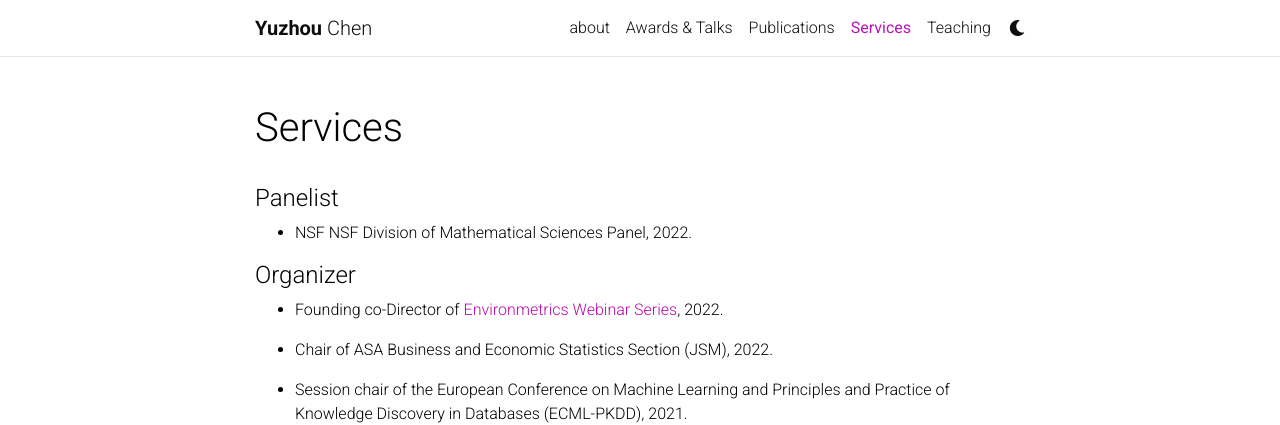
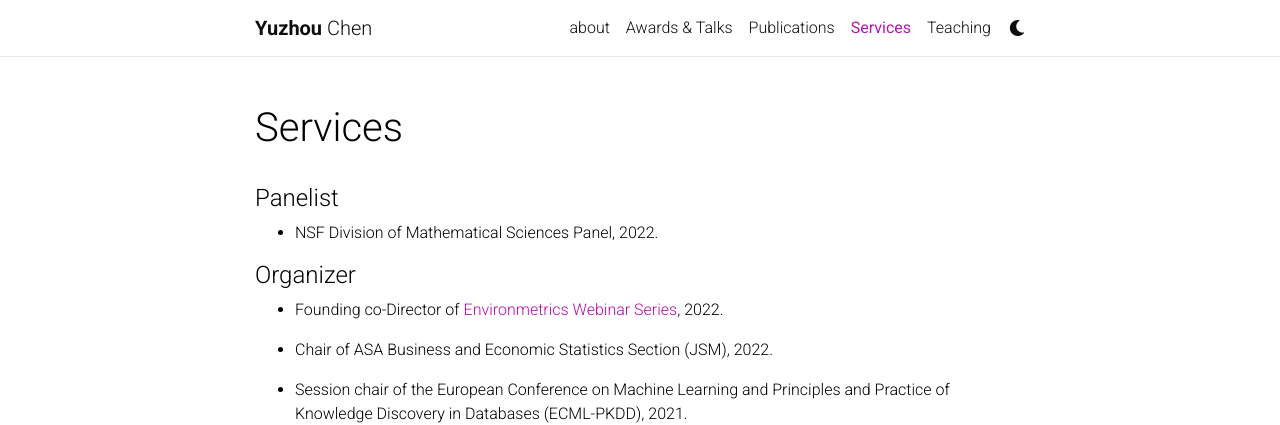
Before and after one commit to yuzhouguangc/yuguang_website, a Jekyll site: the page built from _pages/services.md, in a window 1280 px wide and 900 px high. Shown: the top 425 px of the window. Built offline with Jekyll 4.4.1, drawn with Linux system fonts in a browser that asks for light colours; comment, search, counter and statistics services are not loaded; a style sheet for code colours, icons or effects is not loaded.

Commit message:
Update services.md

```diff
--- a/_pages/services.md
+++ b/_pages/services.md
@@ -7,7 +7,7 @@ nav: true
 ---
 
 #### Panelist
-- NSF NSF Division of Mathematical Sciences Panel, 2022.
+- NSF Division of Mathematical Sciences Panel, 2022.
 
 #### Organizer
 
```
